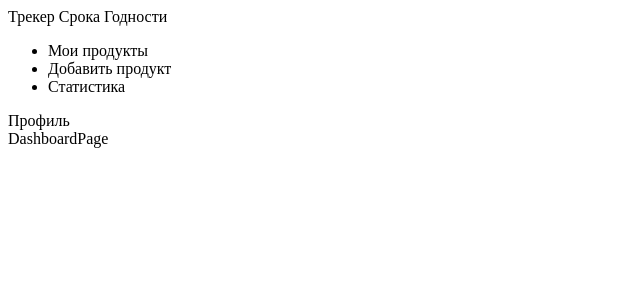
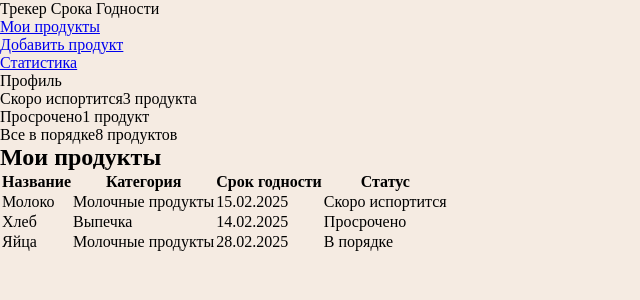
Before and after one commit to kitrasta/ProductTracker, a React (Vite) app: page /dashboard in a window 1280 px wide. Shown: the top 300 px of the page, without its empty margins (0-640 px from the left). Built offline with nearby package versions, Linux system fonts and the light colour scheme.

Commit message:
Add global styles, enhance Header with navigation links, implement ProductList and ProductCategory components, and update AddProductPage and DashboardPage for product management.

```diff
--- a/src/features/products/components/Header.tsx
+++ b/src/features/products/components/Header.tsx
@@ -1,15 +1,25 @@
+import { Link } from "react-router-dom";
+
 export function Header() {
   return (
     <header>
-        <div className="logo">Трекер Срока Годности</div>
+      <div className="logo">
+        Трекер Срока Годности
+      </div>
       <nav>
         <ul className="nav-items">
-                <li className="nav-item">Мои продукты</li>
-                <li className="nav-item">Добавить продукт</li>
-                <li className="nav-item">Статистика</li>
+          <li className="nav-item">
+            <Link to="/dashboard">Мои продукты</Link>
+          </li>
+          <li className="nav-item">
+            <Link to="/add">Добавить продукт</Link>
+          </li>
+          <li className="nav-item">
+            <Link to="/statistic">Статистика</Link>
+          </li>
         </ul>
       </nav>
       <div className="profile">Профиль</div>
     </header>
-    )
+  );
 }
--- a/src/features/products/components/productCategory.tsx
+++ b/src/features/products/components/productCategory.tsx
@@ -0,0 +1,41 @@
+export function ProductCategory() {
+  return (
+    <section className="product-category">
+      <h2>Мои продукты</h2>
+      <table className="products-table">
+        <thead>
+          <tr>
+            <th>Название</th>
+            <th>Категория</th>
+            <th>Срок годности</th>
+            <th>Статус</th>
+            <th></th>
+          </tr>
+        </thead>
+        <tbody>
+          <tr>
+            <td>Молоко</td>
+            <td>Молочные продукты</td>
+            <td>15.02.2025</td>
+            <td>Скоро испортится</td>
+
+          </tr>
+          <tr>
+            <td>Хлеб</td>
+            <td>Выпечка</td>
+            <td>14.02.2025</td>
+            <td>Просрочено</td>
+
+          </tr>
+          <tr>
+            <td>Яйца</td>
+            <td>Молочные продукты</td>
+            <td>28.02.2025</td>
+            <td>В порядке</td>
+
+          </tr>
+        </tbody>
+      </table>
+    </section>
+  );
+}
--- a/src/features/products/components/productList.tsx
+++ b/src/features/products/components/productList.tsx
@@ -1,8 +1,11 @@
-export default function(){
-    return (
-        <div>
-            Лист компонент
-        </div>
-    )
+import { ProductCategory } from "./productCategory";
+import { StatusCard } from "./statusCard";
 
+export function ProductList() {
+  return (
+    <div>
+      <StatusCard />
+      <ProductCategory />
+    </div>
+  );
 }
--- a/src/features/products/components/statusCard.tsx
+++ b/src/features/products/components/statusCard.tsx
@@ -1,5 +1,18 @@
-export default function() {
+export function StatusCard() {
     return (
-        <div>Три карты статуса</div>
+        <div className="status-cards">
+            <div className="status-card">
+                <span>Скоро испортится</span>
+                <span>3 продукта</span>
+            </div>
+            <div className="status-card">
+                <span>Просрочено</span>
+                <span>1 продукт</span>
+            </div>
+            <div className="status-card">
+                <span>Все в порядке</span>
+                <span>8 продуктов</span>
+            </div>
+        </div>
     )
 }
--- a/src/main.tsx
+++ b/src/main.tsx
@@ -6,6 +6,8 @@ import { RouterProvider } from 'react-router-dom'
 import { store } from './app/store.ts'
 import { router } from './app/router.tsx'
 
+import './styles/global.css'
+
 createRoot(document.getElementById('root')!).render(
   <Provider store={store}>
     <RouterProvider router={router} />
--- a/src/pages/AddProductPage.tsx
+++ b/src/pages/AddProductPage.tsx
@@ -1,5 +1,64 @@
-import { Header } from "../features/products/components/Header"
+import { useState } from "react";
+import type { FormEvent } from "react";
+import { Header } from "../features/products/components/Header";
 
 export default function AddProductPage() {
-   return <Header />
+  const [name, setName] = useState("");
+  const [category, setCategory] = useState("");
+  const [expiryDate, setExpiryDate] = useState("");
+
+  const handleSubmit = (e: FormEvent<HTMLFormElement>) => {
+    e.preventDefault();
+    // Логика добавления продукта — позже
+  };
+
+  return (
+    <>
+      <Header />
+      <main className="add-product-page">
+        <h1>Добавить продукт</h1>
+        <form onSubmit={handleSubmit} className="add-product-form">
+          <div className="form-field">
+            <label htmlFor="name">Название</label>
+            <input
+              id="name"
+              type="text"
+              value={name}
+              onChange={(e) => setName(e.target.value)}
+              placeholder="Например: Молоко"
+              required
+            />
+          </div>
+          <div className="form-field">
+            <label htmlFor="category">Категория</label>
+            <select
+              id="category"
+              value={category}
+              onChange={(e) => setCategory(e.target.value)}
+              required
+            >
+              <option value="">Выберите категорию</option>
+              <option value="Молочные продукты">Молочные продукты</option>
+              <option value="Выпечка">Выпечка</option>
+              <option value="Мясо и рыба">Мясо и рыба</option>
+              <option value="Овощи и фрукты">Овощи и фрукты</option>
+              <option value="Крупы и макароны">Крупы и макароны</option>
+              <option value="Другое">Другое</option>
+            </select>
+          </div>
+          <div className="form-field">
+            <label htmlFor="expiry">Срок годности</label>
+            <input
+              id="expiry"
+              type="date"
+              value={expiryDate}
+              onChange={(e) => setExpiryDate(e.target.value)}
+              required
+            />
+          </div>
+          <button type="submit">Добавить</button>
+        </form>
+      </main>
+    </>
+  );
 }
--- a/src/pages/DashboardPage.tsx
+++ b/src/pages/DashboardPage.tsx
@@ -1,10 +1,11 @@
 import { Header } from "../features/products/components/Header"
+import { ProductList } from "../features/products/components/productList"
 
 export default function DashboardPage() {
    return (
     <>
     <Header />
-   <div>DashboardPage</div>
+   <ProductList />
    </>
 )
 }
--- a/src/pages/StatisticPage.tsx
+++ b/src/pages/StatisticPage.tsx
@@ -1,3 +1,7 @@
+import { Header } from "../features/products/components/Header";
+
 export default function StatisticPage() {
-    return <div> Статистика </div>
+    return (
+        <Header />
+    )
 }
--- a/src/styles/global.css
+++ b/src/styles/global.css
@@ -0,0 +1,30 @@
+@import url('https://fonts.googleapis.com/css2?family=Inter:ital,opsz,wght@0,14..32,100..900;1,14..32,100..900&family=Josefin+Sans:ital,wght@0,100..700;1,100..700&family=Manrope:wght@200..800&family=Montserrat:ital,wght@0,100..900;1,100..900&family=Poppins:ital,wght@0,100;0,200;0,300;0,400;0,500;0,600;0,700;0,800;0,900;1,100;1,200;1,300;1,400;1,500;1,600;1,700;1,800;1,900&family=Roboto:ital,wght@0,100..900;1,100..900&display=swap');
+
+
+* {
+    margin: 0;
+    padding: 0;
+    box-sizing: border-box;
+}
+
+:root {
+    --bg-main: rgb(245, 235, 226);
+    --headers: rgb(51, 80, 109);
+
+    --hover-header: rgb(239, 210, 173);
+
+    --bg-table: rgb(248, 242, 236);
+
+    --status-card-warning: rgb(252, 231, 209);
+    --status-card-bad: rgb(246, 163, 146);
+    --status-card-ok: rgb(105, 186, 184);
+
+    --status-product-warning: rgb(246,208,155);
+    --status-product-bad: rgb(226, 115, 105);
+    --status-product-ok: rgb(96, 168, 135);
+}
+
+body {
+min-height: 100vh;
+background-color: var(--bg-main)
+}
```
Also changed, not shown: src/app/router.tsx (+4 -4 lines). Lines whose indentation alone changed are shown as unchanged.
